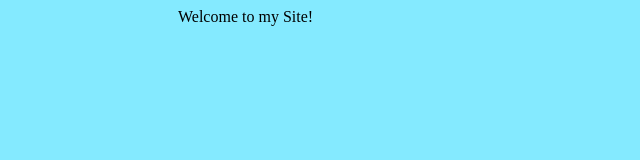
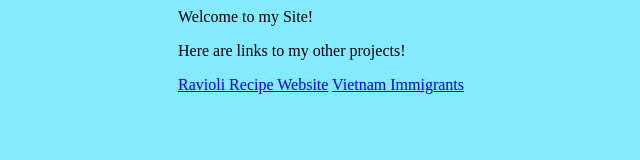
Before and after one commit to Cowsreal/Cowsreal.github.io, a plain HTML site: page index.html in a window 1280 px wide. Shown: the whole page, without its empty margins (142-782 px from the left). Drawn offline with Linux system fonts and the light colour scheme; files that its build step writes are made by us from their sources.

Commit message:
Update index.html

```diff
--- a/index.html
+++ b/index.html
@@ -6,6 +6,12 @@
     <title>Mark's Website</title>
 </head>
     <body>
-<p>Welcome to my Site!<p/>
-      </body>
+      <div>
+      <p class="welcomemessage">Welcome to my Site!<p/>
+        <p>Here are links to my other projects!</p>
+        <a href="qwertykeyboard.me/Ravioli-Site">Ravioli Recipe Website</a>
+        <a href="qwertykeyboard.me/Vietnam-War">Vietnam Immigrants</a>
+      </div>
+
+    </body>
 </html>
```
